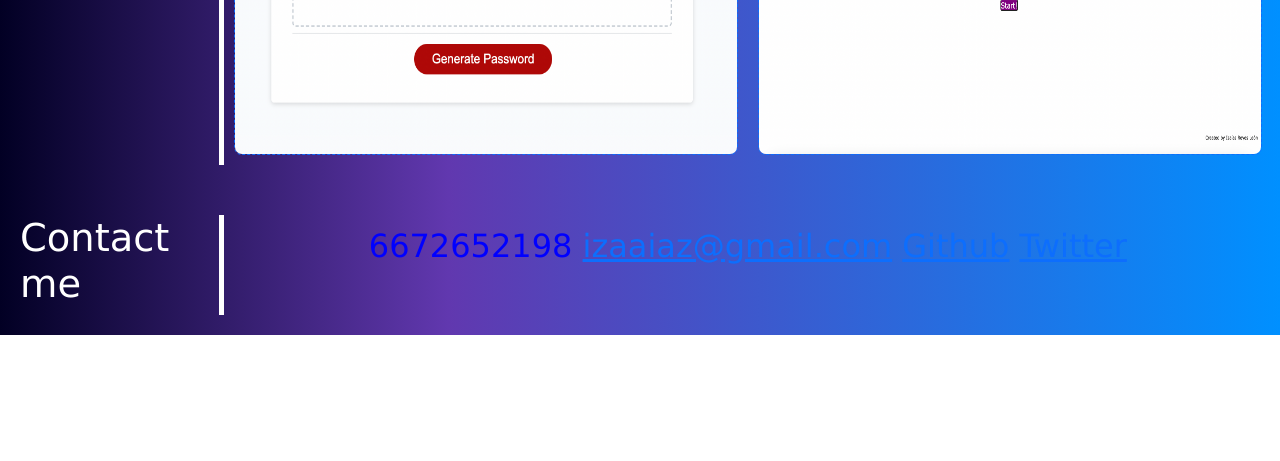
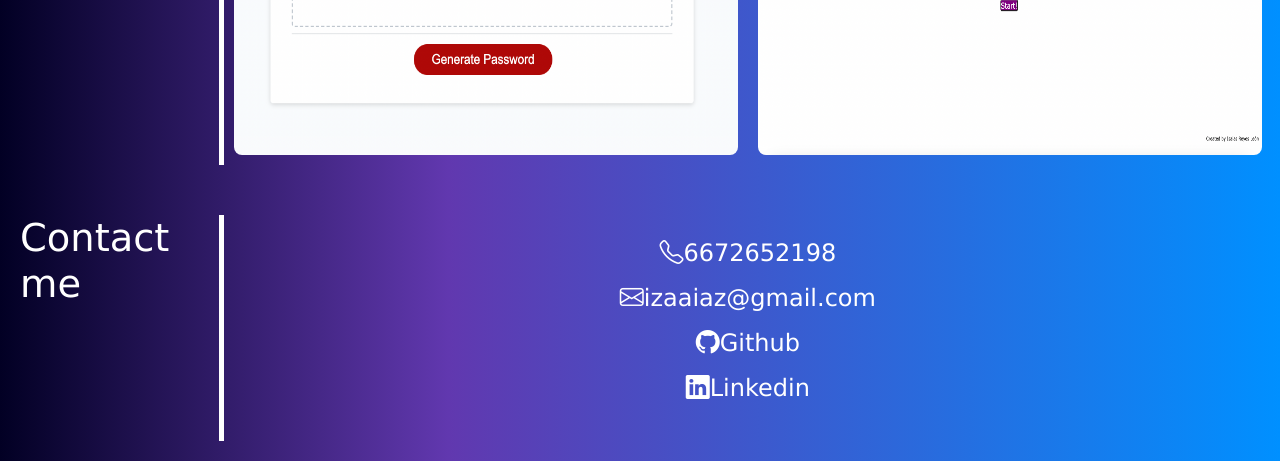
Before and after one commit to ireyesleon/homework-2, a plain HTML site: page index.html in a window 1280 px wide. Shown: the part 2058-2519 px from the top of the page. Before the commit the page ends 2393 px from the top, so only its background shows below. Drawn offline with nearby package versions, Linux system fonts and the light colour scheme.

Commit message:
Updated contact me section.

```diff
--- a/assets/css/style.css
+++ b/assets/css/style.css
@@ -93,7 +93,6 @@ h2 {
     width: 100%;
     background-size: cover;
     border-radius: 8px;
-    border: 1px dashed;
     transition: all 0.5s ease-in-out;
 }
 
@@ -103,7 +102,6 @@ h2 {
     width: 100%;
     background-size: cover;
     border-radius: 8px;
-    border: 1px dashed;
     transition: all 0.5s ease-in-out;
 }
 
@@ -141,7 +139,21 @@ h2 {
 }
 
 .Contact-me ul li {
-    color: blue;
-    display: inline;
-    font-size: 2.5vw;
+    color: white;
+    font-size: 3vh;
+    padding: 10px;
 }
+
+a {
+    color: white;
+    text-decoration: none;
+
+}
+
+a:hover {
+    color: black;
+  }
+
+.bi {
+    font-style: normal;
+}
--- a/index.html
+++ b/index.html
@@ -6,6 +6,7 @@
     <meta name="viewport" content="width=device-width, initial-scale=1.0">
     <title>Isaias Reyes' Portfolio</title>
     <link href="https://cdn.jsdelivr.net/npm/bootstrap@5.1.3/dist/css/bootstrap.min.css" rel="stylesheet" integrity="sha384-1BmE4kWBq78iYhFldvKuhfTAU6auU8tT94WrHftjDbrCEXSU1oBoqyl2QvZ6jIW3" crossorigin="anonymous">
+    <link rel="stylesheet" href="https://cdn.jsdelivr.net/npm/bootstrap-icons@1.5.0/font/bootstrap-icons.css">
     <link rel="stylesheet" href="./assets/css/reset.css" />
     <link rel="stylesheet" href="./assets/css/style.css" />
 </head>
@@ -92,16 +93,16 @@
     <div class="col-10" id="contact">
     <ul>
         <li>
-            <a>6672652198</a>
+            <a class="bi bi-telephone">6672652198</a>
         </li>
         <li>
-            <a href = "mailto: izaaiaz@gmail.com">izaaiaz@gmail.com</a>
+            <a href = "mailto: izaaiaz@gmail.com" class="bi bi-envelope">izaaiaz@gmail.com</a>
         </li>
         <li>
-            <a href="https://github.com/ireyesleon">Github</a>
+            <a href="https://github.com/ireyesleon" class="bi bi-github">Github</a>
         </li>
         <li>
-            <a href="https://twitter.com/elreyIeon">Twitter</a>
+            <a href="https://www.linkedin.com/in/ireyesleon/" class="bi bi-linkedin">Linkedin</a>
         </li>
     </ul>
 </div>
```
